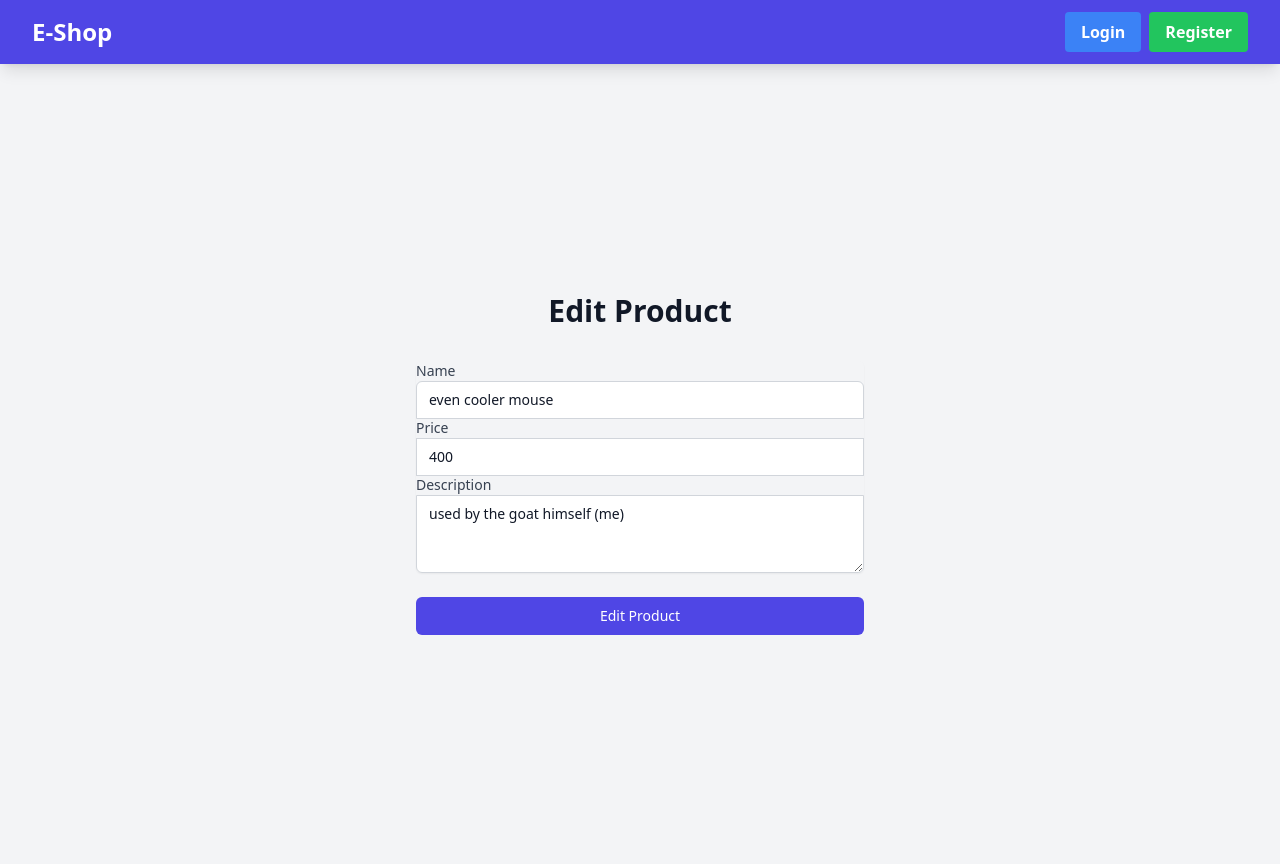
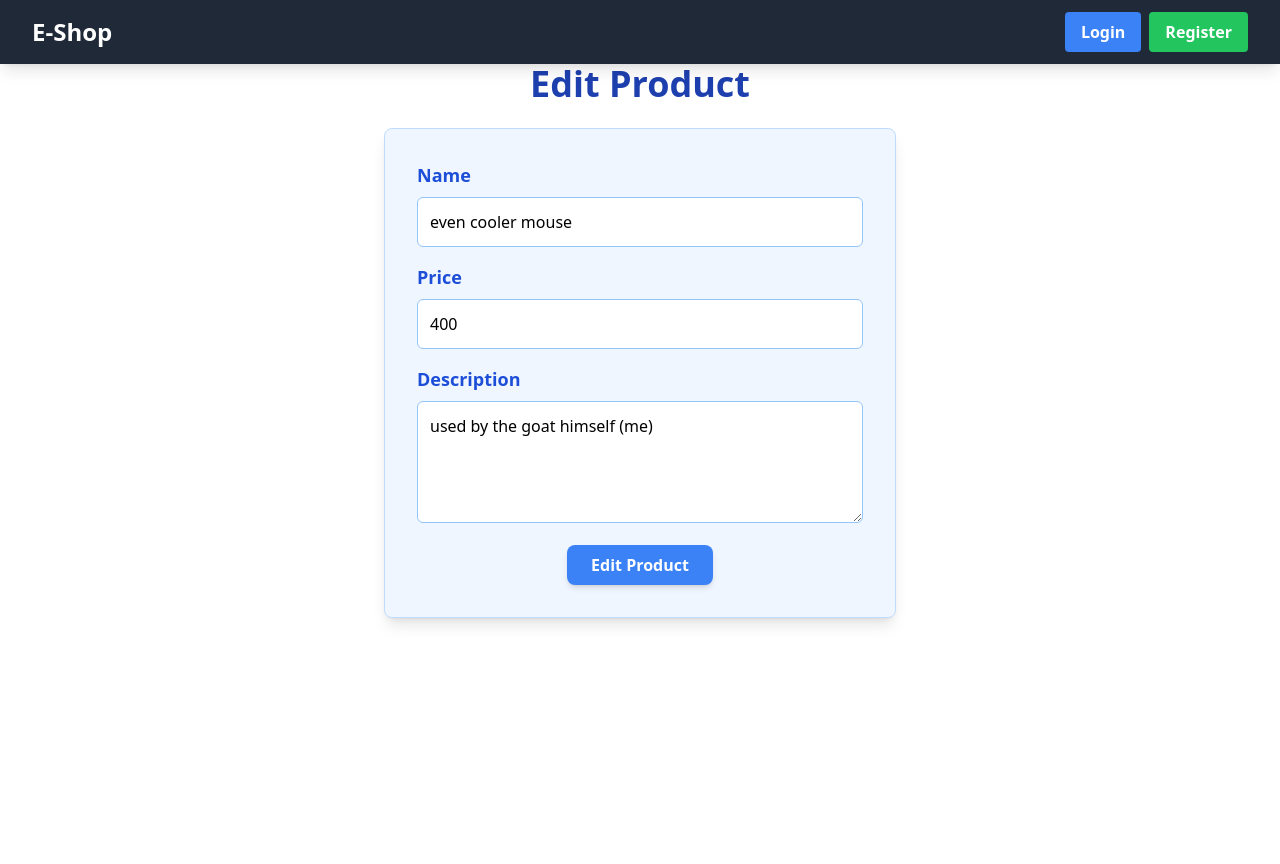
Before and after one commit to aditonorman/ecommerce_project, a Django app: page /edit-product/1ebd6876-9675-4d94-89fd-2aa566a9de87/ in a window 1280 px wide. After the commit the page ends 625 px from the top, so only its background shows below. Run offline with Django 5.2, Linux system fonts and the light colour scheme; data comes from the database, SQL or seed files in the repository; both versions use the stored data as it was after the commit; some libraries are stand-ins or nearby versions.

Commit message:
assignment 5 update

```diff
--- a/main/templates/edit_product.html
+++ b/main/templates/edit_product.html
@@ -2,34 +2,40 @@
 {% load static %}
 
 {% block content %}
-  <div class="min-h-screen flex flex-col items-center justify-center bg-gray-100 py-12 px-4 sm:px-6 lg:px-8">
-    <div class="max-w-md w-full space-y-8">
-      <div>
-        <h2 class="text-center text-3xl font-extrabold text-gray-900">Edit Product</h2>
+  <h1 class="text-4xl font-bold text-center text-blue-800 mb-6">Edit Product</h1>
+
+  <!-- Centered Form with Blue Pastel Border -->
+  <div class="max-w-lg mx-auto bg-blue-50 p-8 rounded-lg shadow-lg border border-blue-200">
+    <form method="POST">
+      {% csrf_token %}
+
+      <!-- Name Field -->
+      <div class="mb-4">
+        <label for="name" class="block text-lg font-semibold text-blue-700">Name</label>
+        <input type="text" name="name" id="name" value="{{ form.name.value }}"
+               class="w-full mt-2 p-3 border border-blue-300 rounded-md focus:ring-2 focus:ring-blue-500 focus:border-transparent">
       </div>
-      <form class="mt-8 space-y-6" method="POST">
-        {% csrf_token %}
-        <div class="rounded-md shadow-sm -space-y-px">
-          <div>
-            <label for="name" class="block text-sm font-medium text-gray-700">Name</label>
-            <input id="name" name="name" type="text" value="{{ form.name.value }}" required class="appearance-none rounded-none relative block w-full px-3 py-2 border border-gray-300 placeholder-gray-500 text-gray-900 rounded-t-md focus:outline-none focus:ring-indigo-500 focus:border-indigo-500 sm:text-sm" placeholder="Product Name">
-          </div>
-          <div>
-            <label for="price" class="block text-sm font-medium text-gray-700">Price</label>
-            <input id="price" name="price" type="number" value="{{ form.price.value }}" required class="appearance-none rounded-none relative block w-full px-3 py-2 border border-gray-300 placeholder-gray-500 text-gray-900 focus:outline-none focus:ring-indigo-500 focus:border-indigo-500 sm:text-sm" placeholder="Product Price">
-          </div>
-          <div>
-            <label for="description" class="block text-sm font-medium text-gray-700">Description</label>
-            <textarea id="description" name="description" rows="3" class="appearance-none rounded-none relative block w-full px-3 py-2 border border-gray-300 placeholder-gray-500 text-gray-900 rounded-b-md focus:outline-none focus:ring-indigo-500 focus:border-indigo-500 sm:text-sm">{{ form.description.value }}</textarea>
-          </div>
-        </div>
 
-        <div>
-          <button type="submit" class="group relative w-full flex justify-center py-2 px-4 border border-transparent text-sm font-medium rounded-md text-white bg-indigo-600 hover:bg-indigo-700 focus:outline-none focus:ring-2 focus:ring-offset-2 focus:ring-indigo-500">
-            Edit Product
-          </button>
-        </div>
-      </form>
-    </div>
+      <!-- Price Field -->
+      <div class="mb-4">
+        <label for="price" class="block text-lg font-semibold text-blue-700">Price</label>
+        <input type="number" name="price" id="price" value="{{ form.price.value }}"
+               class="w-full mt-2 p-3 border border-blue-300 rounded-md focus:ring-2 focus:ring-blue-500 focus:border-transparent">
+      </div>
+
+      <!-- Description Field -->
+      <div class="mb-4">
+        <label for="description" class="block text-lg font-semibold text-blue-700">Description</label>
+        <textarea name="description" id="description" rows="4"
+                  class="w-full mt-2 p-3 border border-blue-300 rounded-md focus:ring-2 focus:ring-blue-500 focus:border-transparent">{{ form.description.value }}</textarea>
+      </div>
+
+      <!-- Submit Button -->
+      <div class="flex justify-center">
+        <button type="submit" class="bg-blue-500 hover:bg-blue-600 text-white font-bold py-2 px-6 rounded-lg transition duration-300 shadow-md">
+          Edit Product
+        </button>
+      </div>
+    </form>
   </div>
-{% endblock content %}
+{% endblock %}
--- /dev/null
+++ b/static/css/global.css
@@ -0,0 +1,25 @@
+.form-style form input, form textarea, form select {
+    width: 100%;
+    padding: 0.5rem;
+    border: 2px solid #bcbcbc;
+    border-radius: 0.375rem;
+}
+
+.form-style form input:focus, form textarea:focus, form select:focus {
+    outline: none;
+    border-color: #674ea7;
+    box-shadow: 0 0 0 3px #674ea7;
+}
+
+.animate-pulse {
+    animation: pulse 2s infinite;
+}
+
+@keyframes pulse {
+    0%, 100% {
+        opacity: 1;
+    }
+    50% {
+        opacity: 0.5;
+    }
+}
--- a/main/templates/navbar.html
+++ b/templates/navbar.html
@@ -1,10 +1,13 @@
 <!-- navbar.html -->
-<nav class="bg-indigo-600 shadow-lg fixed top-0 left-0 z-40 w-screen">
+<nav class="bg-gray-800 shadow-lg fixed top-0 left-0 z-40 w-screen">
     <div class="max-w-7xl mx-auto px-4 sm:px-6 lg:px-8">
       <div class="flex items-center justify-between h-16">
+        <!-- Brand Name -->
         <div class="flex items-center">
           <h1 class="text-2xl font-bold text-center text-white">E-Shop</h1>
         </div>
+
+        <!-- Desktop Menu -->
         <div class="hidden md:flex items-center">
           {% if user.is_authenticated %}
             <span class="text-gray-300 mr-4">Welcome, {{ user.username }}</span>
@@ -20,6 +23,8 @@
             </a>
           {% endif %}
         </div>
+
+        <!-- Mobile Menu Button -->
         <div class="md:hidden flex items-center">
           <button class="mobile-menu-button">
             <svg class="w-6 h-6 text-white" fill="none" stroke-linecap="round" stroke-linejoin="round" stroke-width="2" viewBox="0 0 24 24" stroke="currentColor">
@@ -29,7 +34,8 @@
         </div>
       </div>
     </div>
-    <!-- Mobile menu -->
+
+    <!-- Mobile Menu -->
     <div class="mobile-menu hidden md:hidden px-4 w-full md:max-w-full">
       <div class="pt-2 pb-3 space-y-1 mx-auto">
         {% if user.is_authenticated %}
@@ -47,6 +53,7 @@
         {% endif %}
       </div>
     </div>
+
     <script>
       const btn = document.querySelector("button.mobile-menu-button");
       const menu = document.querySelector(".mobile-menu");
@@ -54,4 +61,4 @@
         menu.classList.toggle("hidden");
       });
     </script>
-  </nav>
+</nav>
```
Also changed, not shown: main/templates/create_product.html (+31 -20 lines), main/templates/home.html (+27 -15 lines), main/templates/login.html (+6 -6 lines), main/templates/register.html (+9 -5 lines), README.md, db.sqlite3, static/image/as.gif (added), templates/base.html (renamed from main/templates/base.html).
